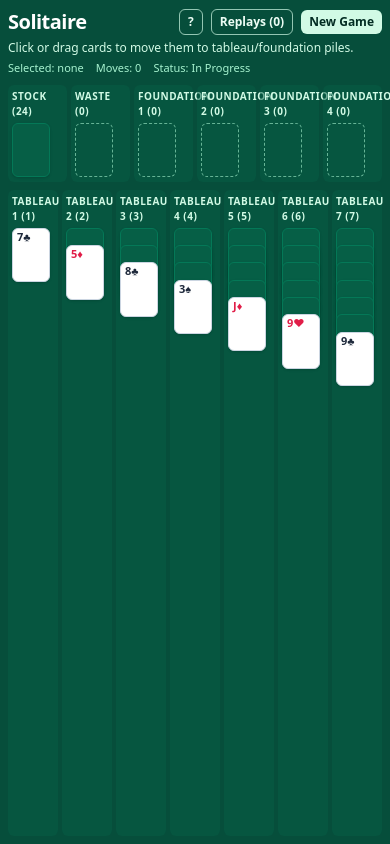
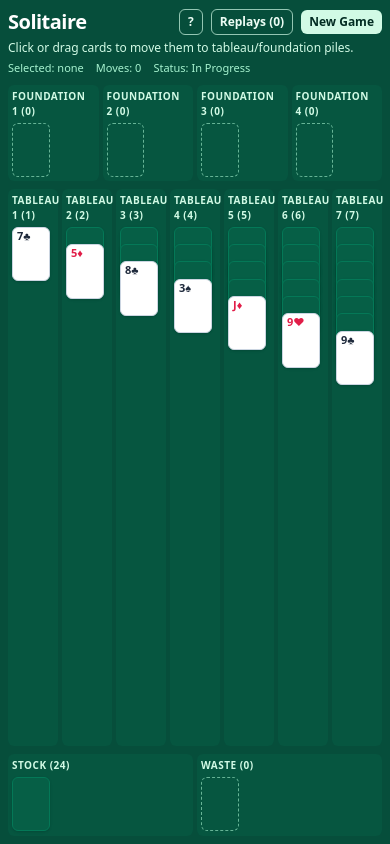
Before and after one commit to glitchcube/solitaire, a React (Vite) app: page / in a window 390 px wide. Built offline with nearby package versions, Linux system fonts and the light colour scheme.

Commit message:
feat(ui): Moved stock pile to bottom on phone

```diff
--- a/src/components/board/Board.tsx
+++ b/src/components/board/Board.tsx
@@ -11,10 +11,13 @@ type BoardProps = {
 export function Board({ state, selected = null, onCardClick, onPileClick }: BoardProps) {
   return (
     <div
-      className="mt-2 flex min-h-0 flex-1 flex-col gap-2 md:mt-3 md:gap-3"
+      className="mt-2 flex min-h-0 flex-1 flex-col gap-2 md:mt-3 md:grid md:grid-cols-6 md:gap-3"
       data-testid="board-root"
     >
-      <section className="grid grid-cols-6 gap-1 md:gap-2">
+      <section
+        className="order-3 mt-auto grid grid-cols-2 gap-1 md:order-none md:col-span-2 md:mt-0 md:gap-2"
+        data-testid="board-stock-waste"
+      >
         <PileView
           pile={state.stock}
           title="Stock"
@@ -29,6 +32,11 @@ export function Board({ state, selected = null, onCardClick, onPileClick }: Boar
           onCardClick={onCardClick}
           onPileClick={onPileClick}
         />
+      </section>
+      <section
+        className="order-1 grid grid-cols-4 gap-1 md:order-none md:col-span-4 md:gap-2"
+        data-testid="board-foundations"
+      >
         {state.foundations.map((pile, index) => (
           <PileView
             key={`foundation-${index}`}
@@ -42,7 +50,10 @@ export function Board({ state, selected = null, onCardClick, onPileClick }: Boar
         ))}
       </section>
 
-      <section className="grid min-h-0 flex-1 grid-cols-7 gap-1 md:gap-2">
+      <section
+        className="order-2 grid min-h-0 flex-1 grid-cols-7 gap-1 md:order-none md:col-span-6 md:gap-2"
+        data-testid="board-tableau"
+      >
         {state.tableau.map((pile, index) => (
           <PileView
             key={`tableau-${index}`}
```
Also changed, not shown: 2 other files (tests, documents, lock files or other folders).
